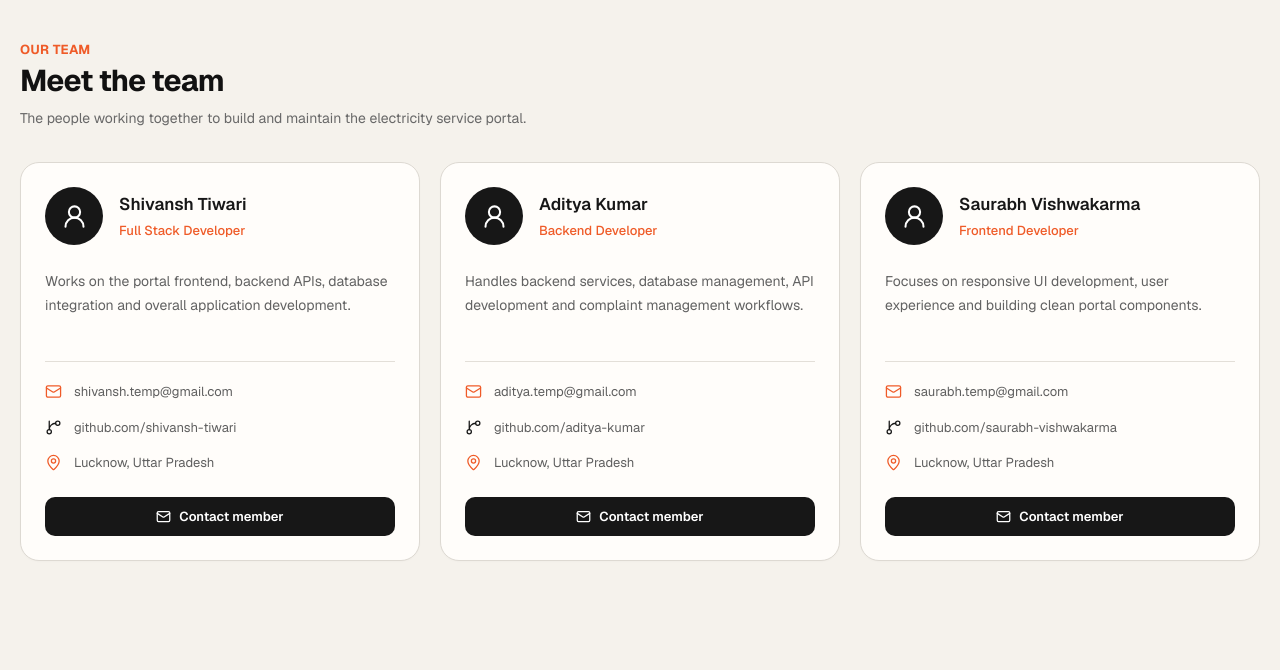
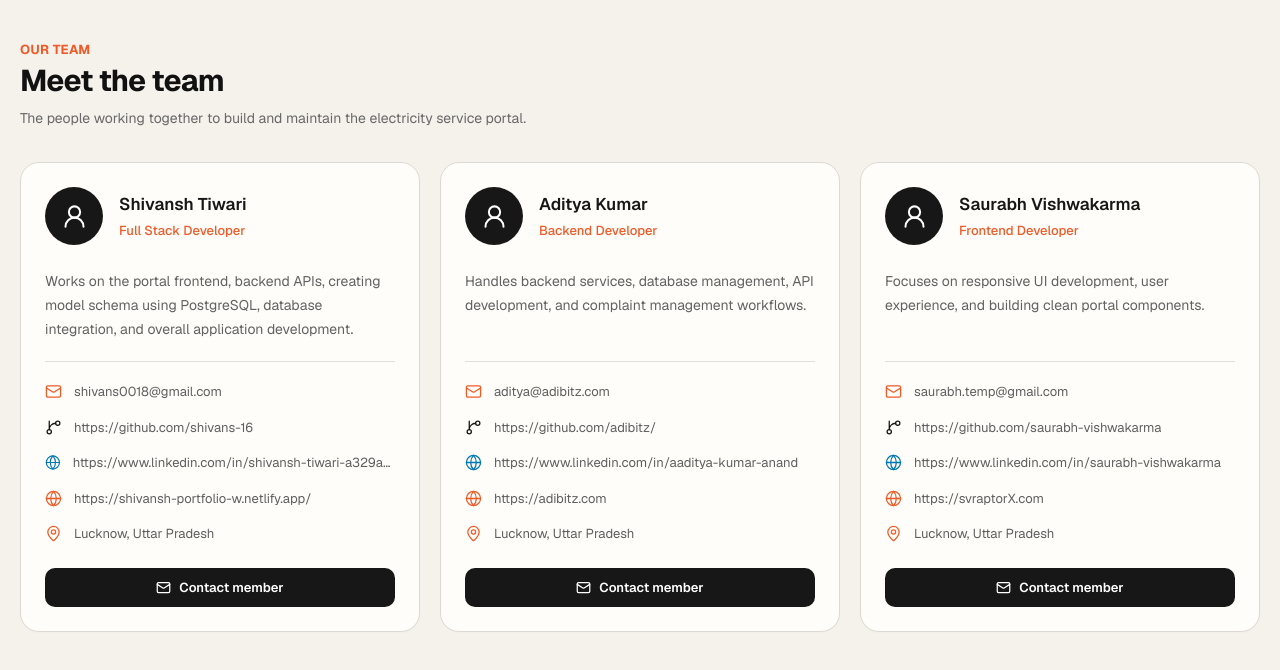
Before and after one commit to Sau-2003V/electric-department-gov-website-redesign, a Next.js app: page /team in a window 1280 px wide. Shown: the top 670 px of the page. Built offline with nearby package versions, Linux system fonts and the light colour scheme.

Commit message:
how-it-works

```diff
--- a/src/app/(web)/how-it-works/page.jsx
+++ b/src/app/(web)/how-it-works/page.jsx
@@ -1,7 +1,40 @@
 export default function HowItWorksPage() {
+  const steps = [
+    { title: "Sign Up / Login", description: "Make your account or log in with your meter number." },
+    { title: "Dashboard Access", description: "See your meter details, past bills, and shortcuts all in one place." },
+    { title: "Raise Complaint", description: "Submit a complaint if you face issues like power cut or wrong bill." },
+    { title: "Track Status", description: "Check the progress of your complaint and know when it will be fixed." },
+    { title: "Make Payment", description: "Pay your bills online safely using Razorpay." },
+    { title: "Get Support", description: "Read FAQs or contact our support team for help." },
+  ];
+
   return (
-    <div>
-      <h1>How It Works</h1>
-    </div>
+    <main className="min-h-screen bg-[#f5f2ec] text-[#171717]">
+      <section className="mx-auto max-w-[1315px] px-5 pb-14 pt-10">
+        <div className="mb-8">
+          <p className="mb-1 text-[13px] font-bold uppercase tracking-[0.3px] text-[#ef5b28]">
+            How It Works
+          </p>
+          <h1 className="text-[30px] font-bold leading-[1.15] tracking-[-0.8px] text-[#111]">
+            A Simple Flow
+          </h1>
+          <p className="mt-2 max-w-[650px] text-[14px] leading-6 text-[#686868]">
+            Managing electricity services is now easy. Just follow these steps.
+          </p>
+        </div>
+
+        <div className="grid grid-cols-1 gap-5 md:grid-cols-2 lg:grid-cols-3">
+          {steps.map((step) => (
+            <div
+              key={step.title}
+              className="flex flex-col rounded-[19px] border border-[#ddd9d2] bg-[#fffdfa] p-6 shadow transition-all duration-200 hover:-translate-y-1 hover:shadow-[0_8px_25px_rgba(0,0,0,0.06)]"
+            >
+              <h2 className="text-[17px] font-semibold text-[#171717]">{step.title}</h2>
+              <p className="mt-2 text-[14px] leading-6 text-[#626262]">{step.description}</p>
+            </div>
+          ))}
+        </div>
+      </section>
+    </main>
   );
 }
--- a/src/app/(web)/team/page.jsx
+++ b/src/app/(web)/team/page.jsx
@@ -1,33 +1,39 @@
 "use client";
 
-import { Mail, MapPin, UserRound, GitBranch } from "lucide-react";
+import { Mail, MapPin, UserRound, GitBranch, Globe } from "lucide-react";
 
 const teamMembers = [
   {
     name: "Shivansh Tiwari",
     role: "Full Stack Developer",
     description:
-      "Works on the portal frontend, backend APIs, database integration and overall application development.",
-    email: "shivansh.temp@gmail.com",
-    github: "github.com/shivansh-tiwari",
+      "Works on the portal frontend, backend APIs, creating model schema using PostgreSQL, database integration, and overall application development.",
+    email: "shivans0018@gmail.com",
+    github: "https://github.com/shivans-16",
+    linkedIn: "https://www.linkedin.com/in/shivansh-tiwari-a329a3364/",
+    portfolio: "https://shivansh-portfolio-w.netlify.app/",
     location: "Lucknow, Uttar Pradesh",
   },
   {
     name: "Aditya Kumar",
     role: "Backend Developer",
     description:
-      "Handles backend services, database management, API development and complaint management workflows.",
-    email: "aditya.temp@gmail.com",
-    github: "github.com/aditya-kumar",
+      "Handles backend services, database management, API development, and complaint management workflows.",
+    email: "aditya@adibitz.com",
+    github: "https://github.com/adibitz/",
+    linkedIn: "https://www.linkedin.com/in/aaditya-kumar-anand",
+    portfolio: "https://adibitz.com",
     location: "Lucknow, Uttar Pradesh",
   },
   {
     name: "Saurabh Vishwakarma",
     role: "Frontend Developer",
     description:
-      "Focuses on responsive UI development, user experience and building clean portal components.",
+      "Focuses on responsive UI development, user experience, and building clean portal components.",
     email: "saurabh.temp@gmail.com",
-    github: "github.com/saurabh-vishwakarma",
+    github: "https://github.com/saurabh-vishwakarma",
+    linkedIn: "https://www.linkedin.com/in/saurabh-vishwakarma",
+    portfolio: "https://svraptorX.com",
     location: "Lucknow, Uttar Pradesh",
   },
 ];
@@ -35,28 +41,16 @@ const teamMembers = [
 export default function TeamsPage() {
   return (
     <main className="min-h-screen bg-[#f5f2ec] text-[#171717]">
-      {/* <div className="border-b border-[#dedbd5] bg-[#f8f6f1]">
-        <div className="mx-auto max-w-[1315px] px-5 py-[11px] text-[13px] text-[#686868]">
-          Signed in as{" "}
-          <span className="font-semibold text-[#222]">Ramesh Kumar</span>
-          <span className="mx-1">·</span>
-          Meter 1234567890
-        </div>
-      </div> */}
-
       <section className="mx-auto max-w-[1315px] px-5 pb-14 pt-10">
         <div className="mb-8">
           <p className="mb-1 text-[13px] font-bold uppercase tracking-[0.3px] text-[#ef5b28]">
             Our Team
           </p>
-
           <h1 className="text-[30px] font-bold leading-[1.15] tracking-[-0.8px] text-[#111]">
             Meet the team
           </h1>
-
           <p className="mt-2 max-w-[650px] text-[14px] leading-6 text-[#686868]">
-            The people working together to build and maintain the electricity
-            service portal.
+            The people working together to build and maintain the electricity service portal.
           </p>
         </div>
 
@@ -72,56 +66,27 @@ export default function TeamsPage() {
 
 function TeamCard({ member }) {
   return (
-    <div className="flex min-h-[390px] flex-col rounded-[19px] border border-[#ddd9d2] bg-[#fffdfa] p-6 shadow-[0_1px_2px_rgba(0,0,0,0.02)] transition-all duration-200 hover:-translate-y-1 hover:shadow-[0_8px_25px_rgba(0,0,0,0.06)]">
+    <div className="flex min-h-[420px] flex-col rounded-[19px] border border-[#ddd9d2] bg-[#fffdfa] p-6 shadow-[0_1px_2px_rgba(0,0,0,0.02)] transition-all duration-200 hover:-translate-y-1 hover:shadow-[0_8px_25px_rgba(0,0,0,0.06)]">
       <div className="flex items-center gap-4">
         <div className="flex h-[58px] w-[58px] shrink-0 items-center justify-center rounded-full bg-[#171717] text-white">
           <UserRound size={27} strokeWidth={1.8} />
         </div>
-
         <div>
-          <h2 className="text-[17px] font-semibold text-[#171717]">
-            {member.name}
-          </h2>
-
-          <p className="mt-1 text-[13px] font-medium text-[#ef5b28]">
-            {member.role}
-          </p>
+          <h2 className="text-[17px] font-semibold text-[#171717]">{member.name}</h2>
+          <p className="mt-1 text-[13px] font-medium text-[#ef5b28]">{member.role}</p>
         </div>
       </div>
 
-      <p className="mt-6 min-h-[72px] text-[14px] leading-6 text-[#626262]">
-        {member.description}
-      </p>
+      <p className="mt-6 min-h-[72px] text-[14px] leading-6 text-[#626262]">{member.description}</p>
 
       <div className="my-5 border-t border-[#e3dfd8]" />
 
       <div className="space-y-4">
-        <div className="flex items-center gap-3 text-[13px] text-[#5f5f5f]">
-          <Mail
-            size={17}
-            strokeWidth={1.8}
-            className="shrink-0 text-[#ef5b28]"
-          />
-          <span className="truncate">{member.email}</span>
-        </div>
-
-        <div className="flex items-center gap-3 text-[13px] text-[#5f5f5f]">
-          <GitBranch
-            size={17}
-            strokeWidth={1.8}
-            className="shrink-0 text-[#171717]"
-          />
-          <span className="truncate">{member.github}</span>
-        </div>
-
-        <div className="flex items-center gap-3 text-[13px] text-[#5f5f5f]">
-          <MapPin
-            size={17}
-            strokeWidth={1.8}
-            className="shrink-0 text-[#ef5b28]"
-          />
-          <span>{member.location}</span>
-        </div>
+        <ContactItem icon={<Mail size={17} strokeWidth={1.8} className="text-[#ef5b28]" />} text={member.email} />
+        <ContactItem icon={<GitBranch size={17} strokeWidth={1.8} className="text-[#171717]" />} text={member.github} link />
+        <ContactItem icon={<Globe size={17} strokeWidth={1.8} className="text-[#0077b5]" />} text={member.linkedIn} link />
+        <ContactItem icon={<Globe size={17} strokeWidth={1.8} className="text-[#ef5b28]" />} text={member.portfolio} link />
+        <ContactItem icon={<MapPin size={17} strokeWidth={1.8} className="text-[#ef5b28]" />} text={member.location} />
       </div>
 
       <div className="mt-auto pt-6">
@@ -136,3 +101,18 @@ function TeamCard({ member }) {
     </div>
   );
 }
+
+function ContactItem({ icon, text, link }) {
+  return (
+    <div className="flex items-center gap-3 text-[13px] text-[#5f5f5f] truncate">
+      {icon}
+      {link ? (
+        <a href={text} target="_blank" rel="noopener noreferrer" className="truncate hover:text-[#ef5b28]">
+          {text}
+        </a>
+      ) : (
+        <span className="truncate">{text}</span>
+      )}
+    </div>
+  );
+}
```
